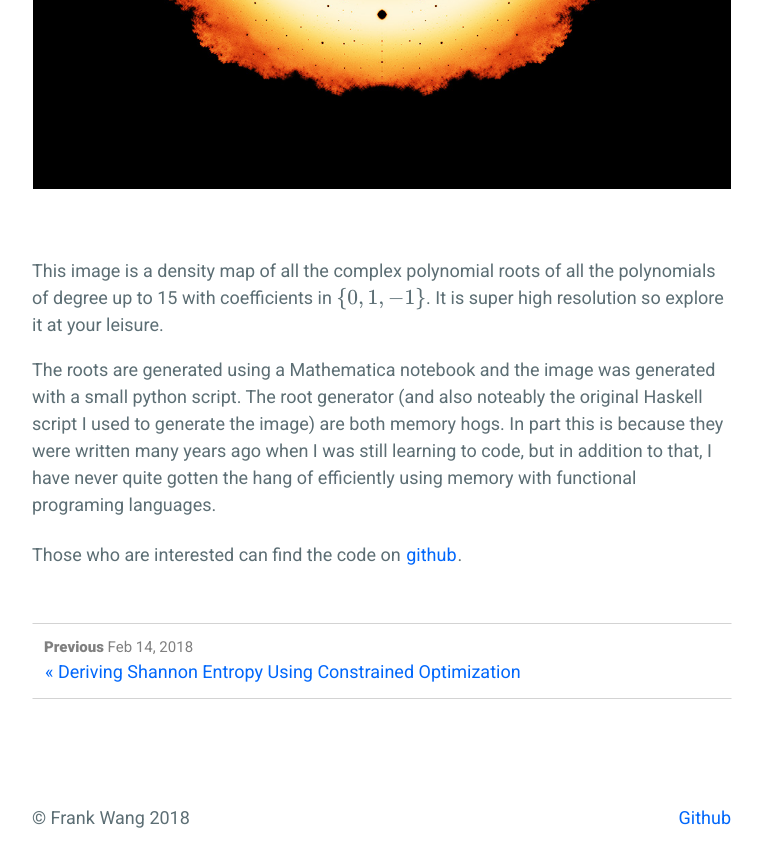
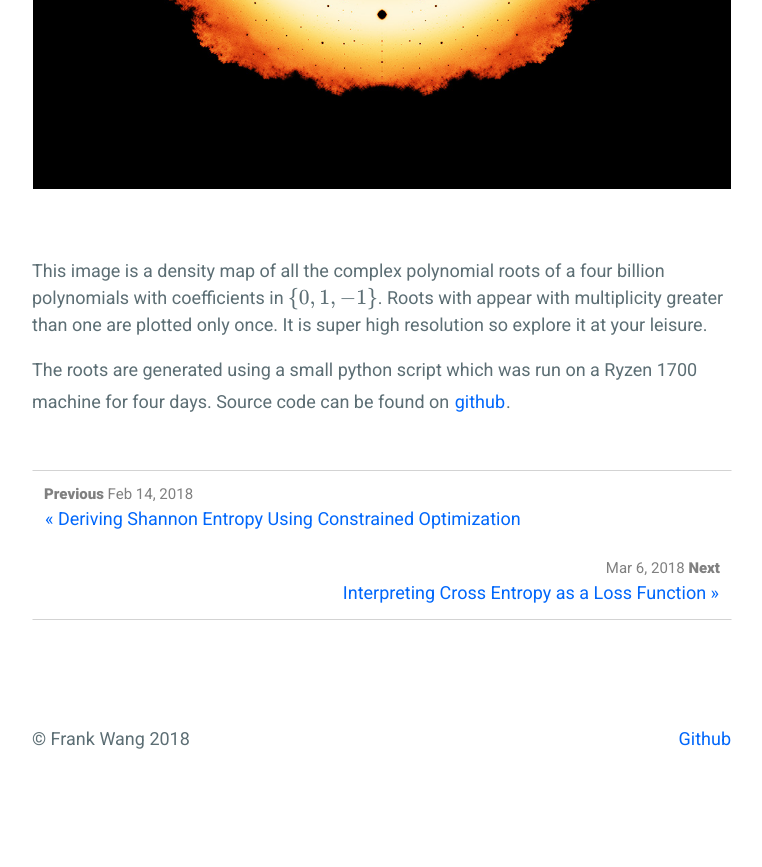
Before and after one commit to frankwang95/frankwang95.github.io, a Jekyll site: the page built from _posts/2018-02-17-polynomial-roots-are-beautiful.md, in a window 1280 px wide and 900 px high, scrolled down 1381 px. Shown: the top 867 px of the window, without its empty margins (258-1020 px from the left). Built offline with Jekyll 4.4.1, drawn with Linux system fonts in a browser that asks for light colours; formulas are drawn with MathJax 3; some of the changed text lies outside the part shown.

Commit message:
Added interpreting cross-entropy post, updates to polynomial post

```diff
--- a/_posts/2018-02-17-polynomial-roots-are-beautiful.md
+++ b/_posts/2018-02-17-polynomial-roots-are-beautiful.md
@@ -20,8 +20,6 @@ for arbitrary integer $$n$$ and field elements $$a_k \in R$$. Besides being an a
 </p>
 <br>
 
-This image is a density map of all the complex polynomial roots of all the polynomials of degree up to 15 with coefficients in $$\{0, 1, -1\}$$. It is super high resolution so explore it at your leisure.
+This image is a density map of all the complex polynomial roots of a four billion polynomials with coefficients in $$\{0, 1, -1\}$$. Roots with appear with multiplicity greater than one are plotted only once. It is super high resolution so explore it at your leisure.
 
-The roots are generated using a Mathematica notebook and the image was generated with a small python script. The root generator (and also noteably the original Haskell script I used to generate the image) are both memory hogs. In part this is because they were written many years ago when I was still learning to code, but in addition to that, I have never quite gotten the hang of efficiently using memory with functional programing languages.
-
-Those who are interested can find the code on [github](https://github.com/frankwang95/polynomials).
+The roots are generated using a small python script which was run on a Ryzen 1700 machine for four days. Source code can be found on [github](https://github.com/frankwang95/polynomials).
```
Also changed, not shown: other parts of _posts/2018-02-17-polynomial-roots-are-beautiful.md (+2 -2 lines), _posts/2018-03-06-interpreting-cross-entropy.md (added, +49 -0 lines).
